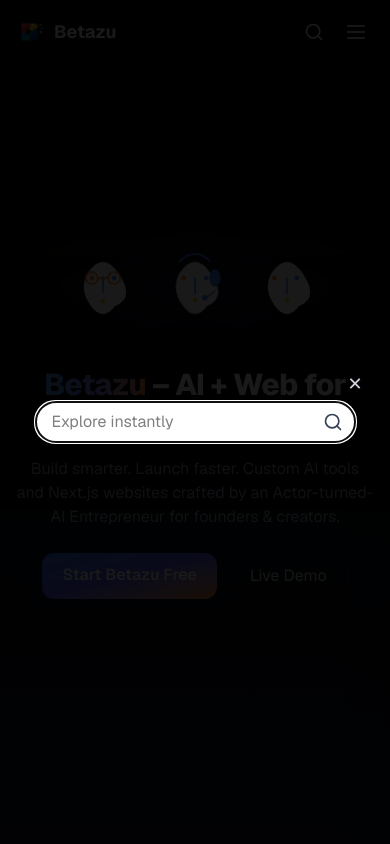
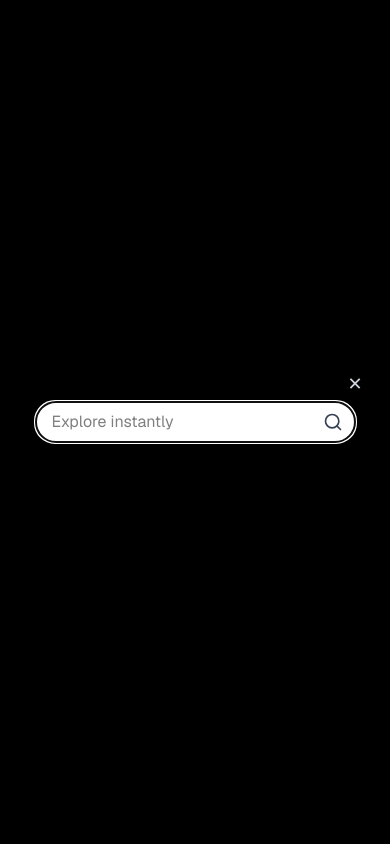
Before and after one commit to bikramm01/betazu-app, a Next.js app: page / in a window 390 px wide. Both pictures are taken after a click on the button "Open search". Shown: the top 844 px of the page. Built offline with nearby package versions, Linux system fonts and the light colour scheme.

Commit message:
Update Header.tsx

```diff
--- a/src/components/Header.tsx
+++ b/src/components/Header.tsx
@@ -4,6 +4,7 @@
 import Link from "next/link";
 import Image from "next/image";
 import { Search } from "lucide-react";
+import { motion, AnimatePresence } from "framer-motion";
 
 const placeholders = [
   "Search on Betazu AI...",
@@ -52,9 +53,7 @@
         if (charIndex < currentText.length) {
           setPlaceholderText(currentText.slice(0, charIndex + 1));
           charIndex++;
-        } else {
-          typing = false;
-        }
+        } else typing = false;
       } else {
         if (charIndex > 0) {
           setPlaceholderText(currentText.slice(0, charIndex - 1));
@@ -70,16 +69,14 @@
   }, []);
 
   const handleSearch = () => {
-    if (searchText.trim()) {
-      console.log("Searching for:", searchText);
-    }
+    if (searchText.trim()) console.log("Searching for:", searchText);
   };
 
   return (
     <>
-      {/* HEADER */}
+      {/* Header */}
       <header
-        className={`fixed top-0 left-0 w-full max-w-[100vw] z-50 transition-colors duration-300 ${
+        className={`fixed top-0 left-0 w-full z-50 transition-colors duration-300 ${
           menuOpen || scrolled
             ? "bg-blue/60 backdrop-blur-md shadow-md"
             : "bg-transparent backdrop-blur-md"
@@ -107,7 +104,6 @@
               <div className="relative" ref={servicesRef}>
                 <div
                   className="flex items-center gap-1 hover:text-blue-400 cursor-pointer"
-                  onMouseEnter={() => setServicesOpen(true)}
                   onClick={() => setServicesOpen(prev => !prev)}
                   aria-expanded={servicesOpen}
                 >
@@ -148,7 +144,7 @@
 
             {/* Right Side */}
             <div className="flex items-center gap-2 sm:gap-3">
-              {/* Search */}
+              {/* Search button */}
               <button
                 onClick={() => setShowSearch(true)}
                 className="p-1.5 sm:p-2"
@@ -157,7 +153,7 @@
                 <Search className="w-5 h-5 text-white hover:text-orange-400" />
               </button>
 
-              {/* Claim Free Audit (desktop) */}
+              {/* CTA */}
               <Link
                 href="/free-audit"
                 className="hidden md:inline-block px-3 sm:px-4 py-1 sm:py-1.5 rounded-full text-xs sm:text-sm bg-gradient-to-br from-blue-500 via-indigo-500 to-orange-400 text-white font-semibold shadow-xl hover:scale-105 hover:shadow-[0_0_30px_rgba(59,130,246,0.5)] transition"
@@ -166,55 +162,43 @@
               </Link>
 
               {/* Hamburger */}
-              <button
-                onClick={() => setMenuOpen(prev => !prev)}
-                className="md:hidden p-1.5 text-gray-200 focus:outline-none z-[110]"
-                aria-label="Toggle menu"
+              <motion.button
+                onClick={() => setMenuOpen(!menuOpen)}
+                className="md:hidden focus:outline-none ml-2"
+                animate={{ rotate: menuOpen ? 90 : 0 }}
+                transition={{ duration: 0.3 }}
               >
-                <svg
-                  className="w-6 h-6"
-                  fill="none"
-                  stroke="currentColor"
-                  strokeWidth={2}
-                  viewBox="0 0 24 24"
-                >
-                  {menuOpen ? (
-                    <path strokeLinecap="round" strokeLinejoin="round" d="M6 18L18 6M6 6l12 12" />
-                  ) : (
-                    <path strokeLinecap="round" strokeLinejoin="round" d="M4 6h16M4 12h16M4 18h16" />
-                  )}
-                </svg>
-              </button>
+                <span className="text-3xl text-white">
+                  {menuOpen ? "×" : "☰"}
+                </span>
+              </motion.button>
             </div>
           </div>
         </div>
       </header>
 
+      {/* Mobile Drawer */}
+      <AnimatePresence>
+        {menuOpen && (
+          <>
             {/* Overlay */}
-      {menuOpen && (
-        <div
+            <motion.div
+              className="fixed inset-0 bg-black/50 backdrop-blur-sm z-40"
+              initial={{ opacity: 0 }}
+              animate={{ opacity: 1 }}
+              exit={{ opacity: 0 }}
               onClick={() => setMenuOpen(false)}
-          className="fixed inset-0 bg-black/50 backdrop-blur-sm z-[100] transition-opacity"
             />
-      )}
 
-      {/* Mobile Drawer - now aligned with header */}
-      <div
-        className={`fixed top-0 right-0 h-screen w-[80%] max-w-xs bg-black text-white shadow-2xl flex flex-col transform transition-transform duration-300 ease-in-out z-[120] ${
-          menuOpen ? "translate-x-0" : "translate-x-full"
-        }`}
+            {/* Drawer */}
+            <motion.div
+              initial={{ x: "100%" }}
+              animate={{ x: 0 }}
+              exit={{ x: "100%" }}
+              transition={{ duration: 0.35, ease: "easeInOut" }}
+              className="fixed top-0 right-0 h-full w-[85%] max-w-sm bg-black text-white shadow-xl z-50 rounded-l-2xl p-6 flex flex-col"
             >
-        {/* Close */}
-        <button
-          onClick={() => setMenuOpen(false)}
-          className="absolute top-4 right-4 text-gray-300 hover:text-red-500 focus:outline-none"
-          aria-label="Close menu"
-        >
-          ✕
-        </button>
-
-        {/* Nav */}
-        <nav className="flex flex-col gap-5 text-lg font-medium px-6 pt-20 pb-6 overflow-y-auto">
+              <nav className="flex flex-col gap-5 text-lg font-medium">
                 <Link
                   href="/betazuai"
                   onClick={() => setMenuOpen(false)}
@@ -223,6 +207,7 @@
                   Betazu AI
                 </Link>
                 <Link href="/" onClick={() => setMenuOpen(false)} className="hover:text-blue-400">Home</Link>
+
                 {[
                   { href: "/#ai-tools", label: "AI Tools" },
                   { href: "/#websites", label: "Websites" },
@@ -237,23 +222,26 @@
                     {label}
                   </Link>
                 ))}
+
                 <Link href="/our-works" onClick={() => setMenuOpen(false)} className="hover:text-blue-400">Our Works</Link>
                 <Link href="/contact" onClick={() => setMenuOpen(false)} className="hover:text-blue-400">Contact Us</Link>
 
-          {/* Claim Free Audit - Mobile */}
                 <Link
                   href="/free-audit"
                   onClick={() => setMenuOpen(false)}
-            className="mt-6 px-4 py-2 rounded-full text-sm bg-gradient-to-br from-blue-500 via-indigo-500 to-orange-400 text-white font-semibold text-center shadow-lg hover:scale-105 hover:shadow-[0_0_30px_rgba(59,130,246,0.5)] transition"
+                  className="mt-6 px-4 py-2 rounded-full text-sm bg-gradient-to-br from-blue-500 via-indigo-500 to-orange-400 text-white font-semibold text-center shadow-lg hover:scale-105 transition"
                 >
                   Claim Free Audit
                 </Link>
               </nav>
-      </div>
+            </motion.div>
+          </>
+        )}
+      </AnimatePresence>
 
       {/* Search Overlay */}
       {showSearch && (
-        <div className="fixed inset-0 bg-black/90 flex items-center justify-center z-[999]">
+        <div className="fixed inset-0 bg-black bg-opacity-90 flex items-center justify-center z-[999]">
           <div className="relative w-[90%] max-w-sm sm:max-w-2xl px-4 sm:px-6">
             <button
               onClick={() => setShowSearch(false)}
```
Lines whose indentation alone changed are shown as unchanged.
